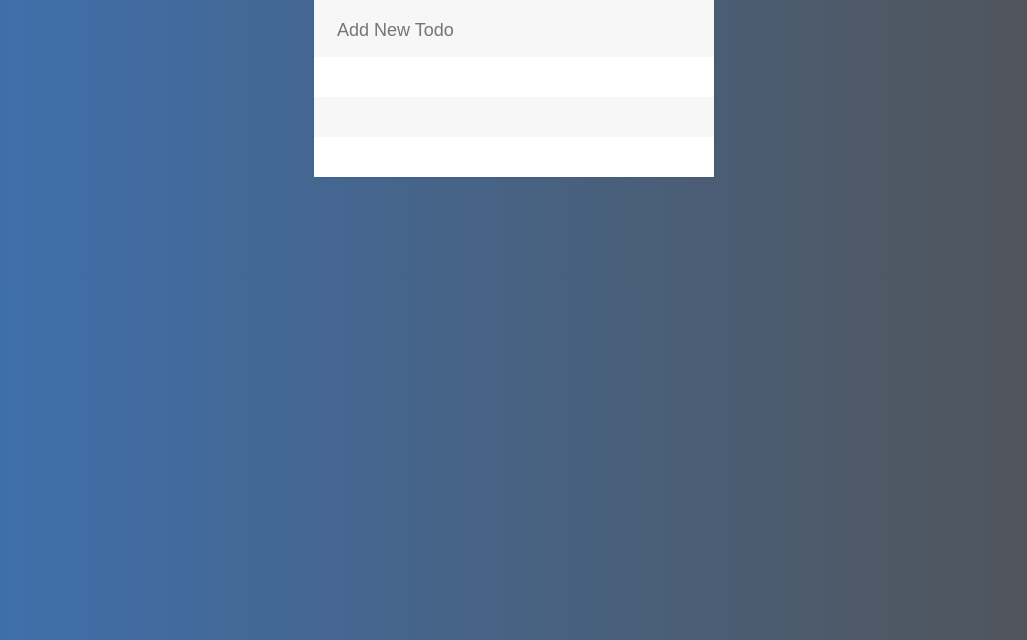
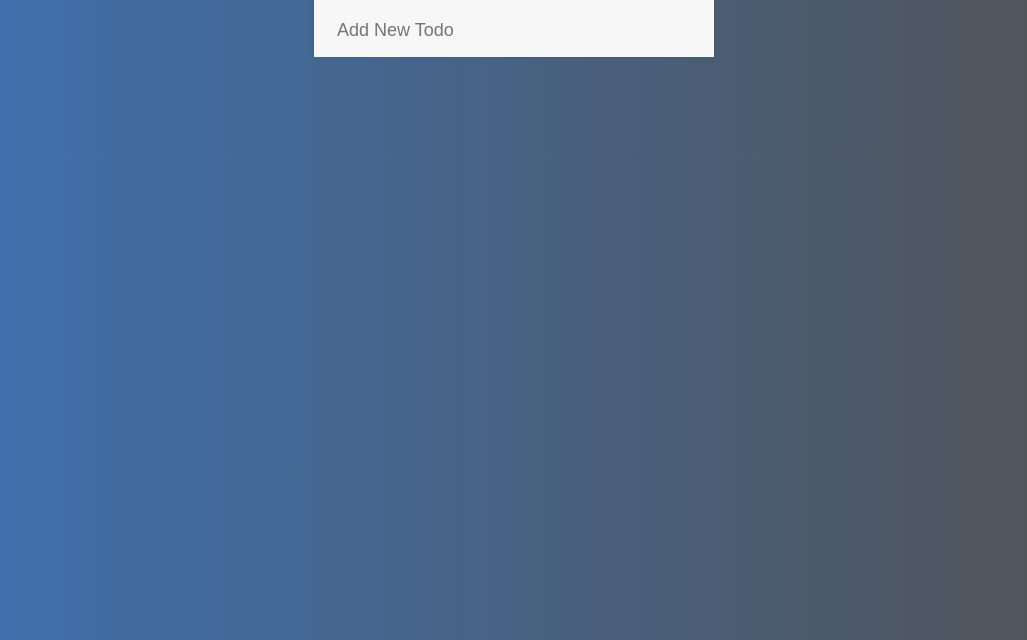
Before and after one commit to dvega920/ToDo-List, a plain HTML site: page index.html in a window 1280 px wide. Shown: the part 160-800 px from the top of the page, without its empty margins (126-1153 px from the left). Drawn offline with Linux system fonts and the light colour scheme.

Commit message:
commented out li's in ul

```diff
--- a/index.html
+++ b/index.html
@@ -23,9 +23,9 @@
         <h1>To-Do List <span id="plus"><i class="fas fa-plus"></i></span></h1>
         <input type="text" placeholder="Add New Todo">
         <ul>
+            <!-- <li> <span><i class="fas fa-trash-alt"></i></span></li>
             <li> <span><i class="fas fa-trash-alt"></i></span></li>
-            <li> <span><i class="fas fa-trash-alt"></i></span></li>
-            <li> <span><i class="fas fa-trash-alt"></i></span></li>
+            <li> <span><i class="fas fa-trash-alt"></i></span></li> -->
         </ul>
 
     </div>
```
